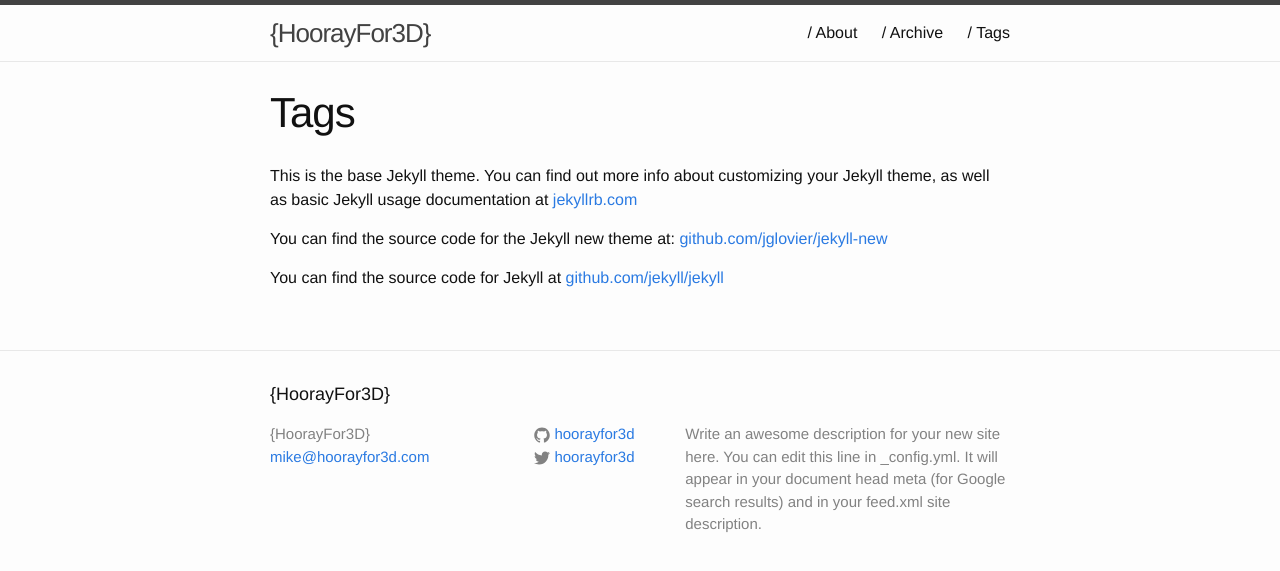
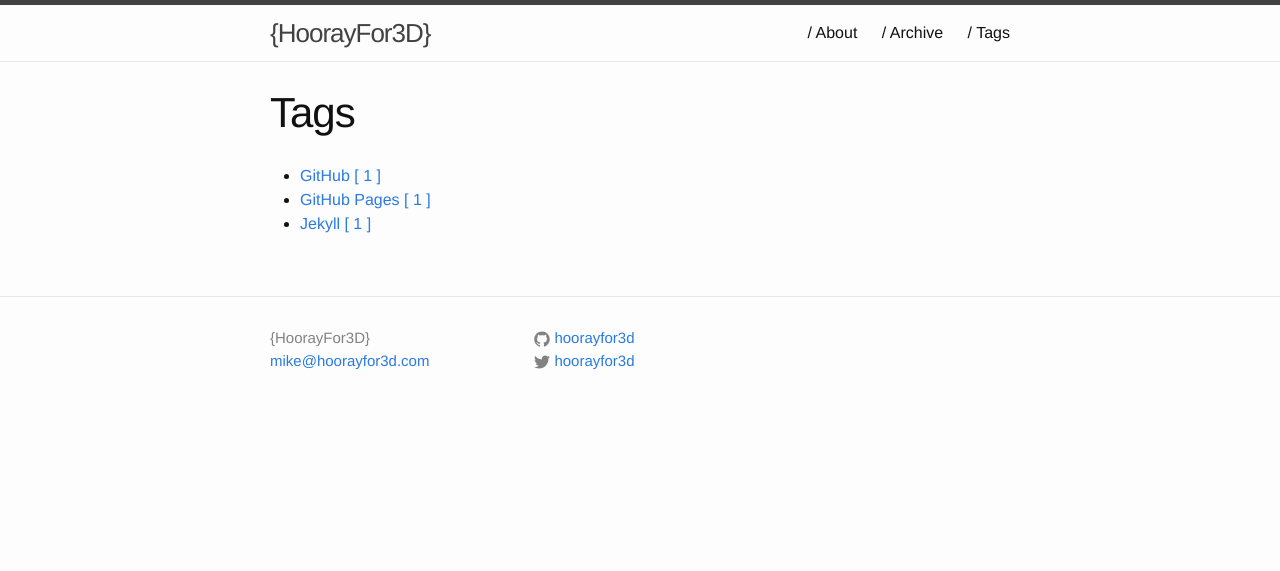
Before and after one commit to hoorayfor3d/hoorayfor3d.github.io, a Jekyll site: the page built from tags.md, in a window 1280 px wide. Shown: the top 571 px of the page. Built offline with Jekyll 4.4.1, drawn with Linux system fonts in a browser that asks for light colours.

Commit message:
Tag updates
Tags list working properly now

```diff
--- a/_includes/footer.html
+++ b/_includes/footer.html
@@ -1,8 +1,6 @@
 <footer class="site-footer">
 
   <div class="wrapper">
-
-    <h2 class="footer-heading">{{ site.title }}</h2>
 
     <div class="footer-col-wrapper">
       <div class="footer-col  footer-col-1">
@@ -45,9 +43,6 @@
         </ul>
       </div>
 
-      <div class="footer-col  footer-col-3">
-        <p class="text">{{ site.description }}</p>
-      </div>
     </div>
 
   </div>
--- a/_layouts/blog_by_tag.html
+++ b/_layouts/blog_by_tag.html
@@ -1,7 +1,7 @@
 ---
 layout: default
 ---
-<h1>Articles by tag :{{ page.tag }}</h1>
+<h1>Posts tagged with: {{ page.tag }}</h1>
 <div>
     {% if site.tags[page.tag] %}
         {% for post in site.tags[page.tag] %}
--- a/tags.md
+++ b/tags.md
@@ -3,9 +3,23 @@
 title: Tags
 permalink: /tags/
 ---
+<div class="home">
+	<ul>
+		{% for sitetag in site.tags %}
+			{% assign siteslug = sitetag | first %}
+			{% assign posts = sitetag | last %}
 
-This is the base Jekyll theme. You can find out more info about customizing your Jekyll theme, as well as basic Jekyll usage documentation at [jekyllrb.com](http://jekyllrb.com/)
+			{% for data_tag in site.data.tags %}
+        	    {% if data_tag.slug == siteslug %}
+        	        {% assign tag = data_tag %}
+        	    {% endif %}
+        	{% endfor %}
 
-You can find the source code for the Jekyll new theme at: [github.com/jglovier/jekyll-new](https://github.com/jglovier/jekyll-new)
-
-You can find the source code for Jekyll at [github.com/jekyll/jekyll](https://github.com/jekyll/jekyll)
+			{% if tag %}
+				<li>
+					<a href="/tag/{{ tag.slug }}/">{{ tag.name }} [ {{ posts | size }} ]</a>
+				</li>
+			{% endif %}
+		{% endfor %}
+	</ul>
+</div>
```
Also changed, not shown: archive.md (+1 -2 lines).
